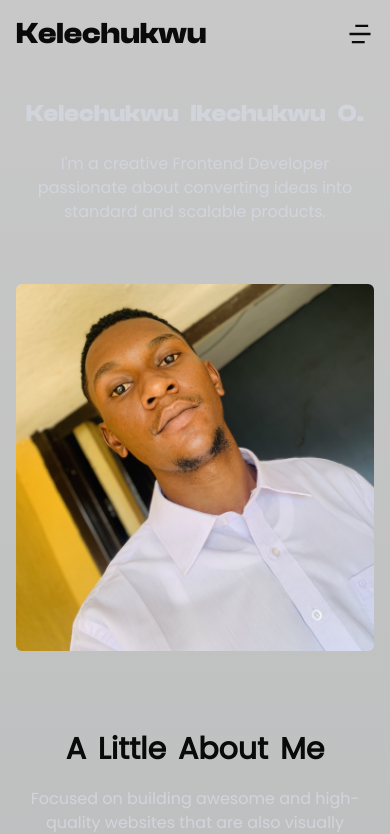
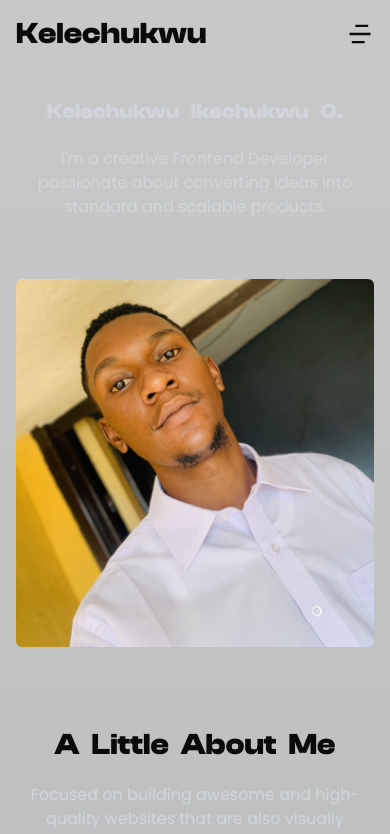
Before and after one commit to kelechukwu1/My-Portfolio, a Next.js app: page / in a window 390 px wide. Shown: the top 834 px of the page. Built offline with nearby package versions, Linux system fonts and the light colour scheme.

Commit message:
minor fix

```diff
--- a/src/components/AboutFew.jsx
+++ b/src/components/AboutFew.jsx
@@ -70,7 +70,7 @@ const AboutFew = () => {
 						<div className="lg:hidden mt-20 justify-center">
 							<div
 								data-aos="fade-down"
-								className="flex text-3xl mb-5 md:text-4xl font-black justify-center text-center"
+								className="font flex text-3xl mb-5 md:text-4xl font-black justify-center text-center"
 							>
 								<SpringyText text="A Little About Me" />
 							</div>
--- a/src/components/Greeting.jsx
+++ b/src/components/Greeting.jsx
@@ -4,7 +4,7 @@ import SpringyText from "./springy-text/SpringyText";
 const Greeting = () => {
 	return (
 		<div className="px-4 md:px-24 my-5 md:my-10 text-gray-300 lg:hidden">
-			<div className="flex font text-center justify-center text-[1.5rem] md:text-4xl font-bold">
+			<div className="flex font text-center justify-center text-[1.3rem] md:text-4xl font-bold">
 				<SpringyText text="Kelechukwu Ikechukwu O." />
 			</div>
 			<div className="text-muted-main fluid-lg flex mt-5 justify-center text-center md:px-20 text-gray-300  ">
```
